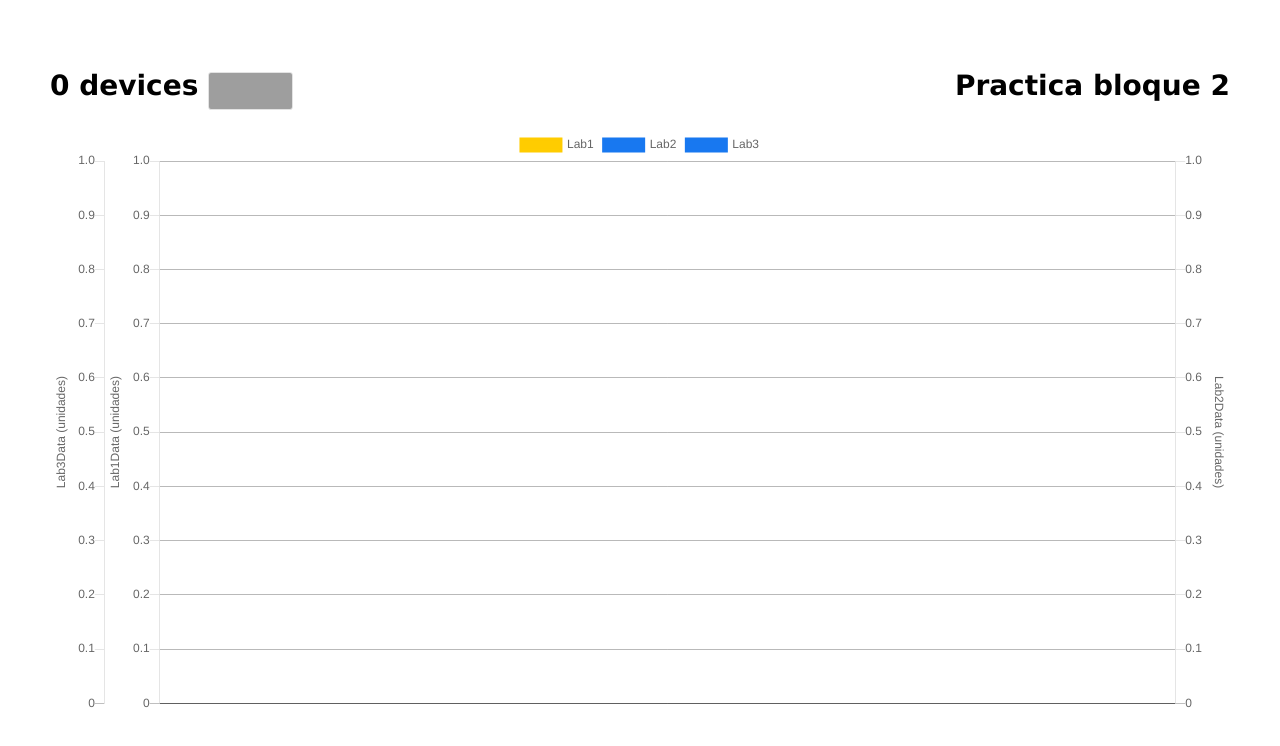
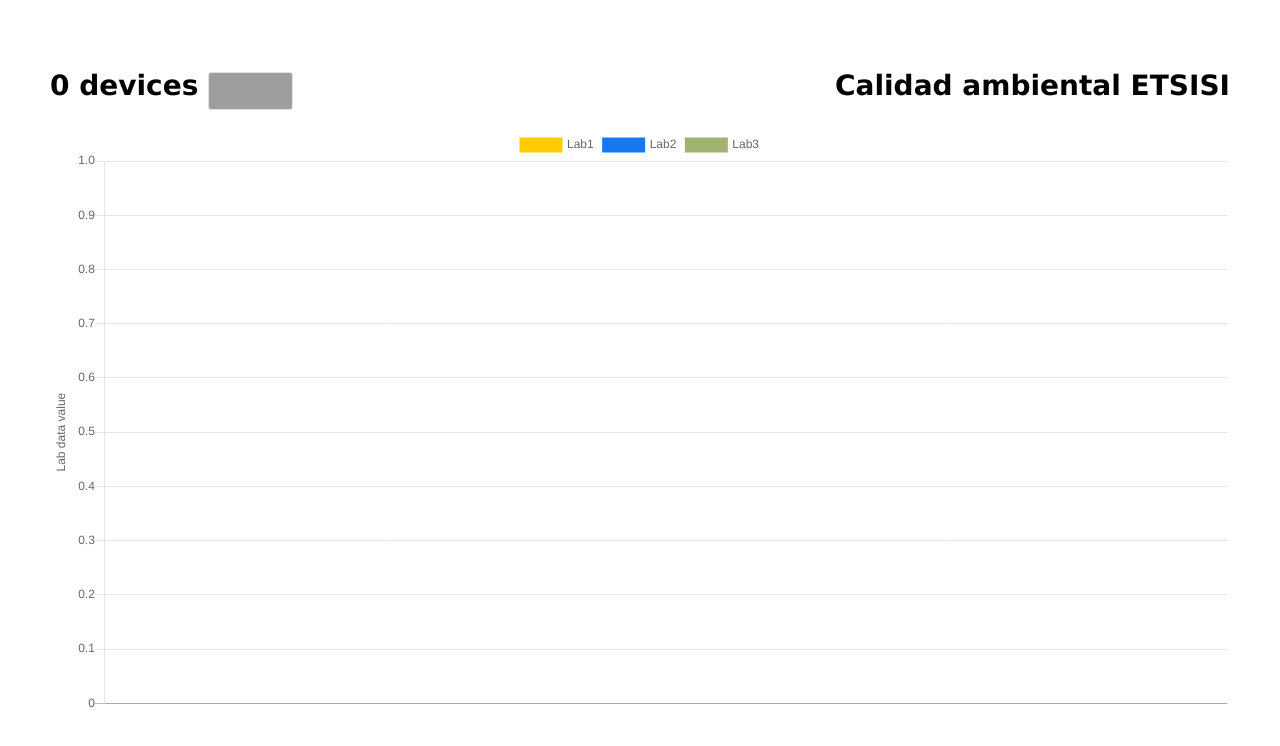
Before and after one commit to Grupo4ISS/WebApp, a website: page public/index.html in a window 1280 px wide. Drawn offline with nearby package versions, Linux system fonts and the light colour scheme; grey boxes are pictures that could not be loaded.

Commit message:
Version en localhost

```diff
--- a/public/css/style.css
+++ b/public/css/style.css
@@ -23,7 +23,7 @@ body select {
   border: 1px solid #e3e3e3;
   border-radius: 3px;
   background: url("https://i.ibb.co/b7xjLrB/selectbox-arrow.png") right center no-repeat;
-  background-color: #fff;
+  background-color: rgb(233, 233, 233);
   color: #444444;
   line-height: 16px;
   appearance: none;
--- a/public/index.html
+++ b/public/index.html
@@ -20,7 +20,7 @@
             <span id="deviceCount">0 devices</span>
             <select id="listOfDevices" class="select_box"></select>
         </span>
-        <span>Practica bloque 2</span>
+        <span>Calidad ambiental ETSISI</span>
     </h1>
     <div>
         <canvas id="iotChart"></canvas>
--- a/public/js/chart-device-data.js
+++ b/public/js/chart-device-data.js
@@ -85,11 +85,11 @@ $(document).ready(() => {
         fill: false,
         label: 'Lab3',
         yAxisID: 'Lab3',
-        borderColor: 'rgba(24, 120, 240, 1)',
-        pointBoarderColor: 'rgba(24, 120, 240, 1)',
-        backgroundColor: 'rgba(24, 120, 240, 0.4)',
-        pointHoverBackgroundColor: 'rgba(24, 120, 240, 1)',
-        pointHoverBorderColor: 'rgba(24, 120, 240, 1)',
+        borderColor: 'rgba(160,179,113, 1)',
+        pointBoarderColor: 'rgba(160,179,113, 1)',
+        backgroundColor: 'rgba(160,179,113, 0.4)',
+        pointHoverBackgroundColor: 'rgba(160,179,113, 1)',
+        pointHoverBorderColor: 'rgba(160,179,113, 1)',
         spanGaps: true,
       }
     ]
@@ -99,32 +99,35 @@ $(document).ready(() => {
   const chartOptions = {
     scales: {
       yAxes: [{
-        id: 'Lab1',
+        id: 'Lab data',
         type: 'linear',
         scaleLabel: {
-          labelString: 'Lab1Data (unidades)',
+          labelString: 'Lab data value',
           display: true,
         },
         position: 'left',
-      },
+      }
+      /*
+      ,
       {
         id: 'Lab2',
         type: 'linear',
         scaleLabel: {
           labelString: 'Lab2Data (unidades)',
-          display: true,
+          display: false,
         },
-        position: 'right',
+        position: 'left',
       },
       {
         id: 'Lab3',
         type: 'linear',
         scaleLabel: {
           labelString: 'Lab3Data (unidades)',
-          display: true,
+          display: false,
         },
         position: 'left',
       }
+      */
       ]
     }
   };
```
